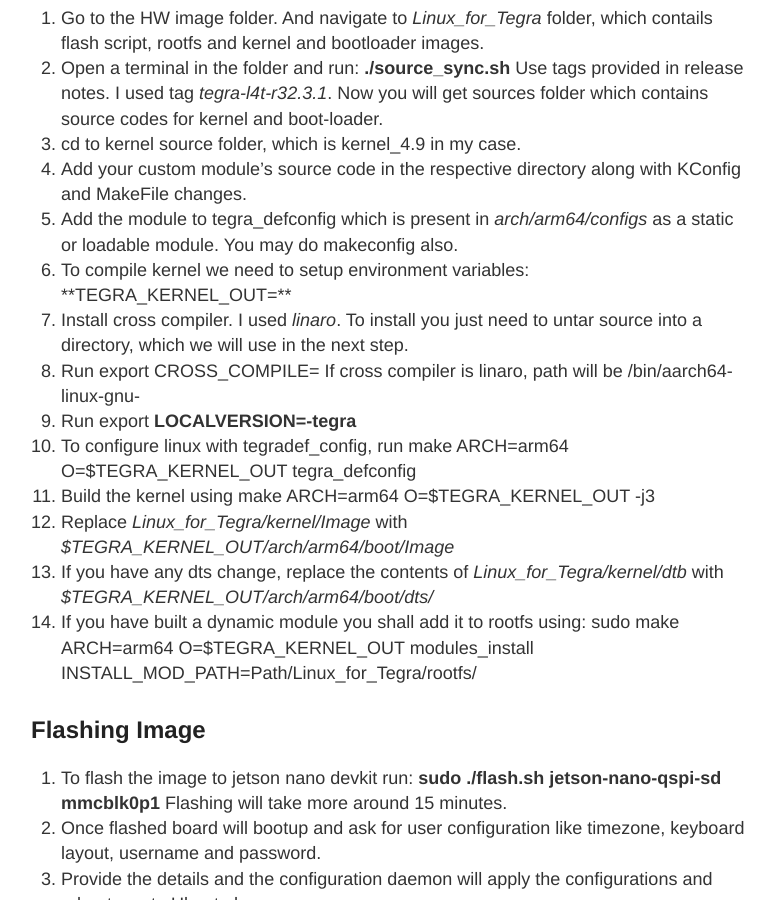
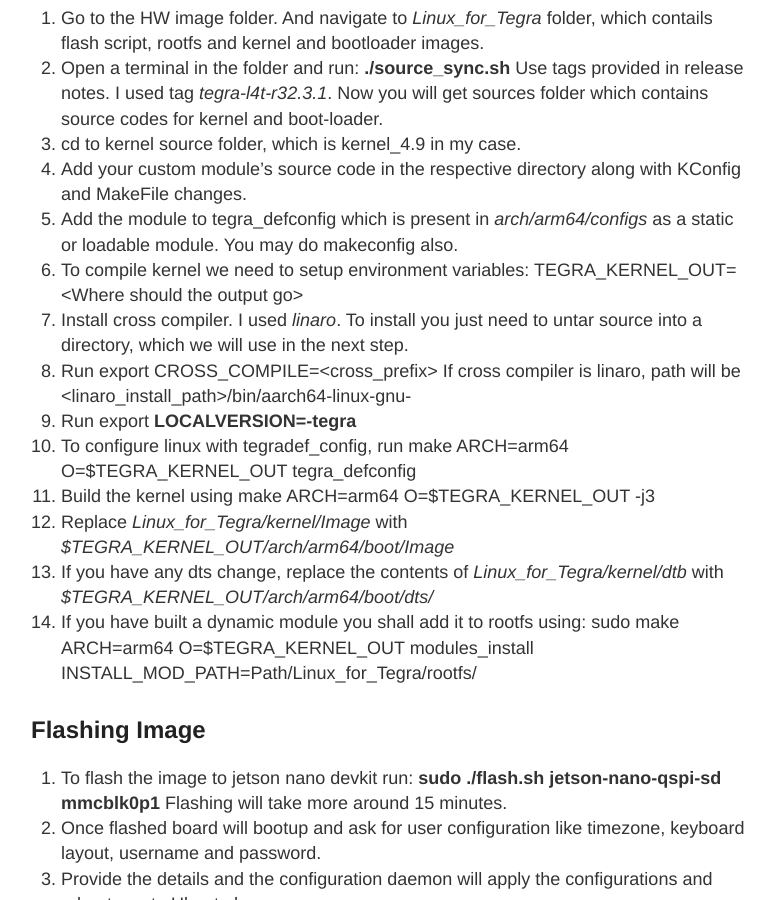
Before and after one commit to gilson27/gilson27.github.io, a Jekyll site: the page built from _posts/2020-6-5-Custom-Kernel-Module-Nvidia-Jetson-Nano.md, in a window 1280 px wide and 900 px high, scrolled down 1695 px. Shown: the whole window, without its empty margins (249-1024 px from the left). Built offline with Jekyll 4.4.1, drawn with Linux system fonts in a browser that asks for light colours.

Commit message:
Styling lt gt

```diff
--- a/_config.yml
+++ b/_config.yml
@@ -48,7 +48,6 @@
 # and NOT your User repository (http://yourusername.github.io)
 # then add in the baseurl here, like this: "/repository-name"
 baseurl: ""
-
 #
 # !! You don't need to change any of the configuration flags below !!
 #
--- a/_posts/2020-6-5-Custom-Kernel-Module-Nvidia-Jetson-Nano.md
+++ b/_posts/2020-6-5-Custom-Kernel-Module-Nvidia-Jetson-Nano.md
@@ -32,11 +32,11 @@
 3. cd to kernel source folder, which is kernel_4.9 in my case.
 4. Add your custom module’s source code in the respective directory along with KConfig and MakeFile changes.
 5. Add the module to tegra_defconfig which is present in *arch/arm64/configs* as a static or loadable module. You may do makeconfig also.
-6. To compile kernel we need to setup environment variables: **TEGRA_KERNEL_OUT=<Where should the output go>**
+6. To compile kernel we need to setup environment variables: TEGRA_KERNEL_OUT=&lt;Where should the output go&gt;
 7. Install cross compiler. I used *linaro*. To install you just need to untar source into a directory, which we will use in the next step.
 8. Run
-        export CROSS_COMPILE=<cross_prefix>
-If cross compiler is linaro, path will be <linaro_install_path>/bin/aarch64-linux-gnu-
+        export CROSS_COMPILE=&lt;cross_prefix&gt;
+If cross compiler is linaro, path will be &lt;linaro_install_path&gt;/bin/aarch64-linux-gnu-
 9. Run export **LOCALVERSION=-tegra**
 10. To configure linux with tegradef_config, run
         make ARCH=arm64 O=$TEGRA_KERNEL_OUT tegra_defconfig
```
